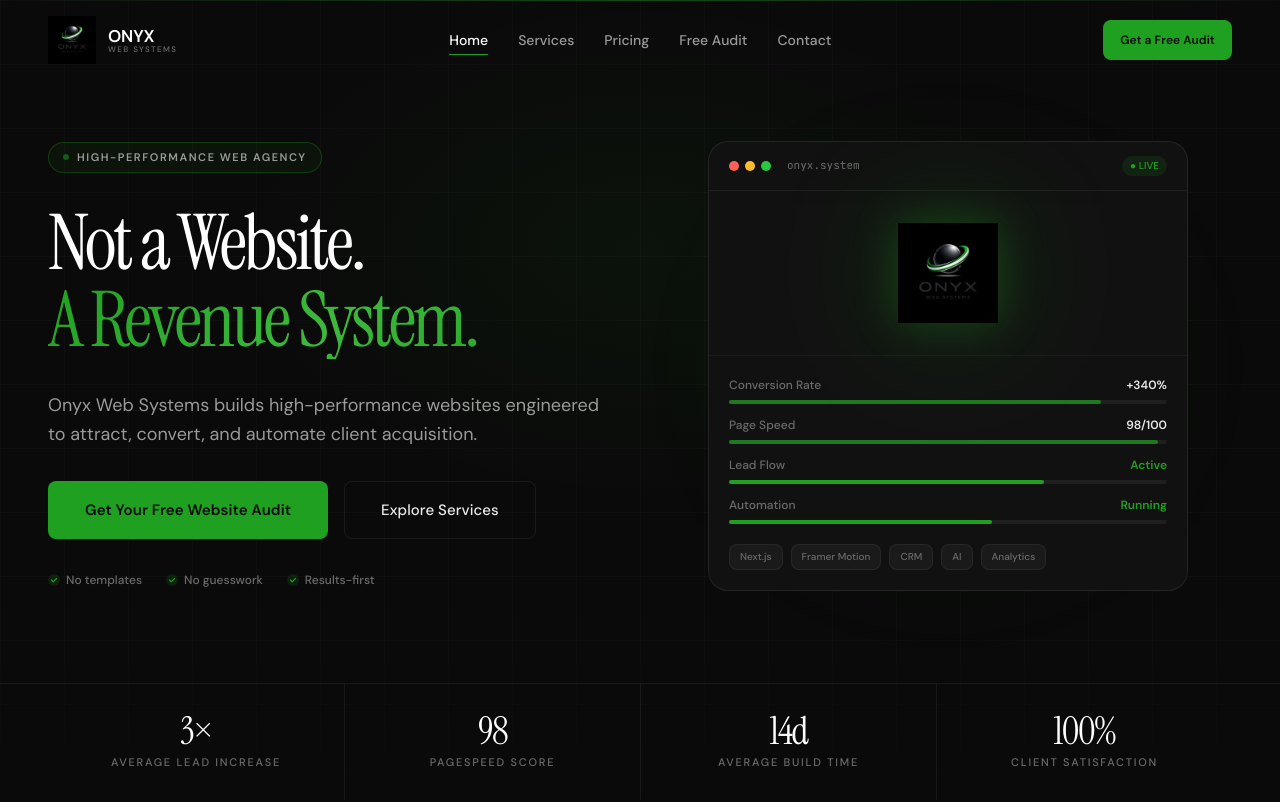
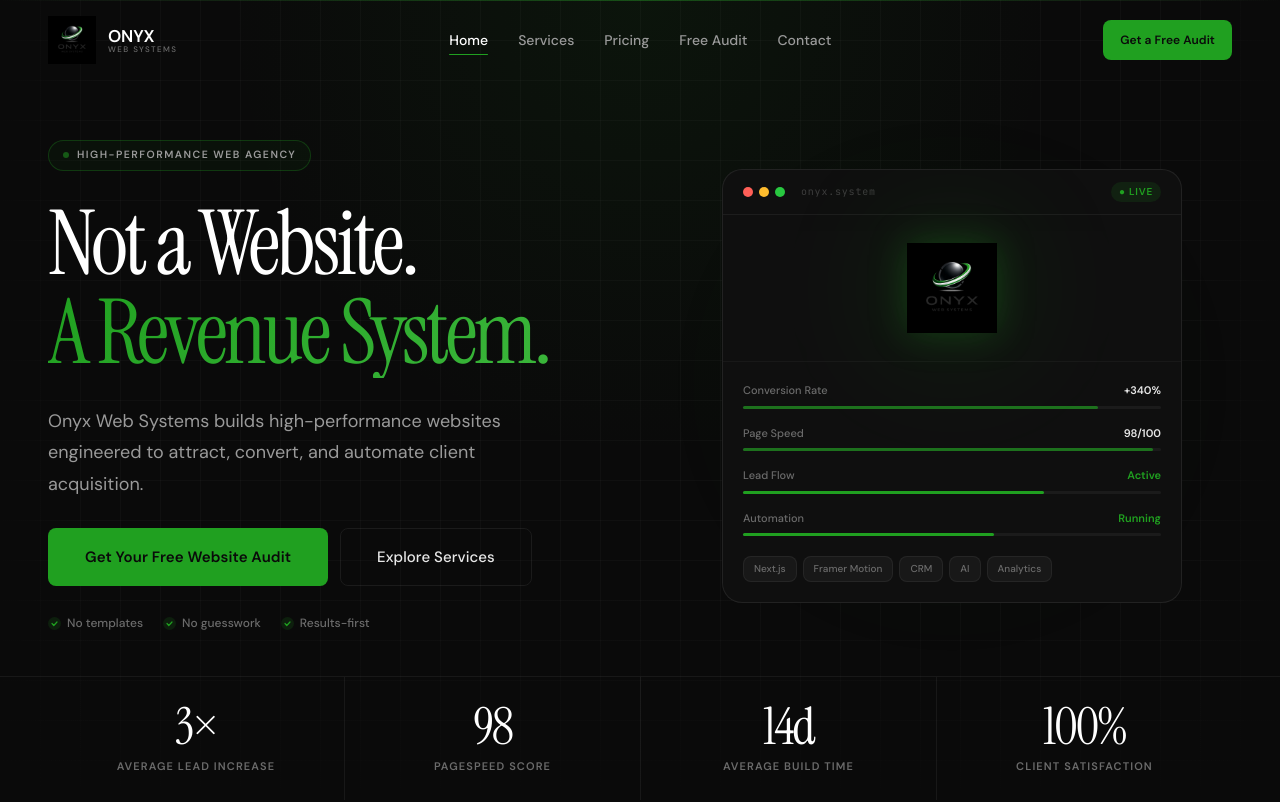
Before and after one commit to onyx-web-systems/onyx-web-systems, a Next.js app: page / in a window 1280 px wide. Shown: the top 802 px of the page. Built offline with nearby package versions, Linux system fonts and the light colour scheme.

Commit message:
Update HeroSection.tsx

```diff
--- a/components/sections/HeroSection.tsx
+++ b/components/sections/HeroSection.tsx
@@ -9,91 +9,80 @@ import { cn } from "@/lib/utils";
 export const HeroSection = () => {
   const ref = useRef<HTMLElement>(null);
   const { scrollYProgress } = useScroll({ target: ref, offset: ["start start", "end start"] });
-  const y = useTransform(scrollYProgress, [0, 1], ["0%", "20%"]);
-  const opacity = useTransform(scrollYProgress, [0, 0.7], [1, 0]);
+  const contentY = useTransform(scrollYProgress, [0, 1], ["0%", "16%"]);
+  const contentOpacity = useTransform(scrollYProgress, [0, 0.65], [1, 0]);
 
   return (
     <section ref={ref} className="relative min-h-[100dvh] flex flex-col overflow-hidden bg-[#0A0A0A]">
 
-      {/* ── Background ── */}
+      {/* Background */}
       <div className="absolute inset-0 pointer-events-none" aria-hidden="true">
-        {/* Top green radial */}
-        <div className="absolute top-0 left-1/2 -translate-x-1/2 w-[800px] h-[500px]"
-          style={{ background: "radial-gradient(ellipse at center, rgba(32,160,32,0.06) 0%, transparent 70%)" }} />
-        {/* Grid */}
-        <div className="absolute inset-0"
-          style={{
-            backgroundImage: "linear-gradient(rgba(255,255,255,0.02) 1px, transparent 1px), linear-gradient(90deg, rgba(255,255,255,0.02) 1px, transparent 1px)",
-            backgroundSize: "64px 64px",
-          }} />
-        {/* Bottom fade */}
-        <div className="absolute bottom-0 inset-x-0 h-48 bg-gradient-to-t from-[#0A0A0A] to-transparent" />
-        {/* Top accent line */}
+        <div className="absolute top-0 left-1/2 -translate-x-1/2 w-[900px] h-[500px]"
+          style={{ background: "radial-gradient(ellipse at 50% 0%, rgba(32,160,32,0.07) 0%, transparent 65%)" }} />
+        <div className="absolute inset-0 bg-grid opacity-100" />
+        <div className="absolute bottom-0 inset-x-0 h-52 bg-gradient-to-t from-[#0A0A0A] to-transparent" />
+        <div className="absolute inset-y-0 left-0 w-24 bg-gradient-to-r from-[#0A0A0A] to-transparent" />
+        <div className="absolute inset-y-0 right-0 w-24 bg-gradient-to-l from-[#0A0A0A] to-transparent" />
         <div className="absolute top-0 inset-x-0 h-px"
           style={{ background: "linear-gradient(to right, transparent, rgba(32,160,32,0.4), transparent)" }} />
       </div>
 
-      {/* ── Content ── */}
-      <motion.div style={{ y, opacity }} className="relative z-10 flex-1 flex items-center pt-28 pb-16">
+      {/* Content */}
+      <motion.div
+        style={{ y: contentY, opacity: contentOpacity }}
+        className="relative z-10 flex-1 flex items-center pt-24 pb-0"
+      >
         <div className="container-site w-full">
-          <div className="grid grid-cols-1 lg:grid-cols-2 gap-16 lg:gap-12 items-center">
+          <div className="grid grid-cols-1 lg:grid-cols-2 gap-12 xl:gap-16 items-center">
 
-            {/* Left — Copy */}
-            <div className="flex flex-col gap-8">
+            {/* Left */}
+            <div className="flex flex-col gap-7">
               {/* Badge */}
               <motion.div
-                initial={{ opacity: 0, y: 16 }}
+                initial={{ opacity: 0, y: 12 }}
                 animate={{ opacity: 1, y: 0 }}
-                transition={{ duration: 0.6, ease: [0.16, 1, 0.3, 1], delay: 0.1 }}
-                className="inline-flex items-center gap-2.5 w-fit"
+                transition={{ duration: 0.55, ease: [0.16,1,0.3,1], delay: 0.05 }}
+                className="w-fit"
               >
                 <div className="flex items-center gap-2 px-3.5 py-1.5 rounded-full border"
-                  style={{ borderColor: "rgba(32,160,32,0.3)", backgroundColor: "rgba(32,160,32,0.06)" }}>
-                  <span className="w-1.5 h-1.5 rounded-full bg-[#20A020] animate-pulse" />
-                  <span className="text-[11px] font-semibold tracking-[0.14em] uppercase text-[#9A9A9A]">
+                  style={{ borderColor: "rgba(32,160,32,0.28)", backgroundColor: "rgba(32,160,32,0.05)" }}>
+                  <span className="w-1.5 h-1.5 rounded-full bg-[#20A020] animate-pulse flex-shrink-0" />
+                  <span className="text-[10.5px] font-semibold tracking-[0.14em] uppercase text-[#9A9A9A]">
                     High-Performance Web Agency
                   </span>
                 </div>
               </motion.div>
 
               {/* Headline */}
-              <motion.div
-                initial={{ opacity: 0, y: 28 }}
+              <motion.h1
+                className="display-xl text-balance"
+                initial={{ opacity: 0, y: 24 }}
                 animate={{ opacity: 1, y: 0 }}
-                transition={{ duration: 0.8, ease: [0.16, 1, 0.3, 1], delay: 0.2 }}
+                transition={{ duration: 0.75, ease: [0.16,1,0.3,1], delay: 0.15 }}
               >
-                <h1 className="font-display text-white text-balance leading-[1.0]"
-                  style={{ fontSize: "clamp(3rem, 6vw, 5.5rem)", letterSpacing: "-0.04em" }}>
-                  Not a Website.{" "}
-                  <span className="block" style={{
-                    background: "linear-gradient(135deg, #20A020 0%, #3DB83D 50%, #20A020 100%)",
-                    WebkitBackgroundClip: "text",
-                    WebkitTextFillColor: "transparent",
-                    backgroundClip: "text",
-                  }}>
-                    A Revenue System.
-                  </span>
-                </h1>
-              </motion.div>
+                Not a Website.{" "}
+                <span className="block text-gradient-accent">
+                  A Revenue System.
+                </span>
+              </motion.h1>
 
               {/* Sub */}
               <motion.p
-                initial={{ opacity: 0, y: 20 }}
+                className="body-lg max-w-lg"
+                initial={{ opacity: 0, y: 18 }}
                 animate={{ opacity: 1, y: 0 }}
-                transition={{ duration: 0.7, ease: [0.16, 1, 0.3, 1], delay: 0.35 }}
-                className="text-[#9A9A9A] leading-relaxed max-w-xl"
-                style={{ fontSize: "clamp(1rem, 1.5vw, 1.125rem)" }}
+                transition={{ duration: 0.65, ease: [0.16,1,0.3,1], delay: 0.28 }}
               >
-                Onyx Web Systems builds high-performance websites engineered to attract,
-                convert, and automate client acquisition.
+                Onyx Web Systems builds high-performance websites engineered to
+                attract, convert, and automate client acquisition.
               </motion.p>
 
               {/* CTAs */}
               <motion.div
-                initial={{ opacity: 0, y: 16 }}
+                className="flex flex-col sm:flex-row items-start sm:items-center gap-3"
+                initial={{ opacity: 0, y: 14 }}
                 animate={{ opacity: 1, y: 0 }}
-                transition={{ duration: 0.7, ease: [0.16, 1, 0.3, 1], delay: 0.5 }}
-                className="flex flex-col sm:flex-row items-start sm:items-center gap-4"
+                transition={{ duration: 0.6, ease: [0.16,1,0.3,1], delay: 0.4 }}
               >
                 <LinkButton href="/audit" variant="primary" size="lg">
                   Get Your Free Website Audit
@@ -103,31 +92,28 @@ export const HeroSection = () => {
                 </LinkButton>
               </motion.div>
 
-              {/* Trust row */}
+              {/* Trust */}
               <motion.div
+                className="flex flex-wrap items-center gap-x-5 gap-y-2"
                 initial={{ opacity: 0 }}
                 animate={{ opacity: 1 }}
-                transition={{ duration: 0.6, delay: 0.7 }}
-                className="flex flex-wrap items-center gap-x-6 gap-y-2"
+                transition={{ duration: 0.5, delay: 0.58 }}
               >
                 {["No templates", "No guesswork", "Results-first"].map((t) => (
                   <span key={t} className="flex items-center gap-1.5 text-xs text-[#6B6B6B] font-medium">
-                    <svg width="12" height="12" viewBox="0 0 12 12" fill="none">
-                      <circle cx="6" cy="6" r="6" fill="#20A020" fillOpacity="0.15" />
-                      <path d="M3.5 6L5.2 7.8L8.5 4.5" stroke="#20A020" strokeWidth="1.2" strokeLinecap="round" strokeLinejoin="round" />
-                    </svg>
+                    <CheckMark />
                     {t}
                   </span>
                 ))}
               </motion.div>
             </div>
 
-            {/* Right — Systems Visual Panel */}
+            {/* Right — Systems panel */}
             <motion.div
-              initial={{ opacity: 0, x: 32 }}
+              className="hidden lg:flex items-center justify-center"
+              initial={{ opacity: 0, x: 28 }}
               animate={{ opacity: 1, x: 0 }}
-              transition={{ duration: 0.9, ease: [0.16, 1, 0.3, 1], delay: 0.4 }}
-              className="hidden lg:flex items-center justify-center"
+              transition={{ duration: 0.85, ease: [0.16,1,0.3,1], delay: 0.32 }}
             >
               <SystemsPanel />
             </motion.div>
@@ -135,29 +121,25 @@ export const HeroSection = () => {
         </div>
       </motion.div>
 
-      {/* ── Stats bar ── */}
+      {/* Stats bar */}
       <motion.div
-        initial={{ opacity: 0, y: 16 }}
-        animate={{ opacity: 1, y: 0 }}
-        transition={{ duration: 0.6, delay: 0.9 }}
-        className="relative z-10 border-t border-white/[0.06]"
+        initial={{ opacity: 0 }}
+        animate={{ opacity: 1 }}
+        transition={{ duration: 0.6, delay: 0.75 }}
+        className="relative z-10 mt-auto border-t border-white/[0.06]"
       >
         <div className="container-site">
           <div className="grid grid-cols-2 lg:grid-cols-4 divide-x divide-white/[0.06]">
             {[
-              { value: "3×",    label: "Average Lead Increase" },
-              { value: "98",    label: "PageSpeed Score" },
-              { value: "14d",   label: "Average Build Time" },
-              { value: "100%",  label: "Client Satisfaction" },
+              { value: "3×",   label: "Average Lead Increase" },
+              { value: "98",   label: "PageSpeed Score" },
+              { value: "14d",  label: "Average Build Time" },
+              { value: "100%", label: "Client Satisfaction" },
             ].map((s) => (
-              <div key={s.label} className="flex flex-col items-center justify-center py-7 px-4 gap-1 group">
-                <span className="font-display text-white font-normal leading-none"
-                  style={{ fontSize: "clamp(1.75rem, 3vw, 2.5rem)", letterSpacing: "-0.04em" }}>
-                  {s.value}
-                </span>
-                <span className="text-[11px] font-medium tracking-widest uppercase text-[#6B6B6B]">
-                  {s.label}
-                </span>
+              <div key={s.label}
+                className="flex flex-col items-center justify-center py-6 px-4 gap-1.5">
+                <span className="stat-value">{s.value}</span>
+                <span className="stat-label">{s.label}</span>
               </div>
             ))}
           </div>
@@ -167,81 +149,76 @@ export const HeroSection = () => {
   );
 };
 
-/* ── Systems Visual Panel ── */
+/* ── Systems Panel ── */
 const SystemsPanel = () => (
-  <div className="relative w-full max-w-[480px]">
-    {/* Outer glow */}
-    <div className="absolute inset-0 rounded-2xl blur-3xl opacity-20"
+  <div className="relative w-full max-w-[460px]">
+    <div className="absolute inset-0 rounded-2xl blur-3xl opacity-[0.15]"
       style={{ background: "radial-gradient(ellipse, #20A020, transparent 70%)" }} aria-hidden="true" />
 
-    {/* Main panel */}
     <div className="relative rounded-2xl border overflow-hidden"
-      style={{ backgroundColor: "#111111", borderColor: "rgba(255,255,255,0.08)" }}>
+      style={{ backgroundColor: "#0F0F0F", borderColor: "rgba(255,255,255,0.08)" }}>
 
-      {/* Panel header */}
-      <div className="flex items-center justify-between px-5 py-3.5 border-b" style={{ borderColor: "rgba(255,255,255,0.06)" }}>
+      {/* Header bar */}
+      <div className="flex items-center justify-between px-5 py-3 border-b border-white/[0.06]">
         <div className="flex items-center gap-2">
           <div className="flex gap-1.5">
-            {["#FF5F57", "#FEBC2E", "#28C840"].map((c) => (
+            {["#FF5F57","#FEBC2E","#28C840"].map((c) => (
               <div key={c} className="w-2.5 h-2.5 rounded-full" style={{ backgroundColor: c }} />
             ))}
           </div>
-          <span className="text-[11px] text-[#6B6B6B] font-mono ml-2">onyx.system</span>
+          <span className="text-[10px] text-[#3D3D3D] font-mono ml-2 tracking-wider">onyx.system</span>
         </div>
-        <span className="text-[10px] font-medium px-2 py-0.5 rounded-full"
+        <span className="text-[10px] font-semibold px-2 py-0.5 rounded-full tracking-wider"
           style={{ backgroundColor: "rgba(32,160,32,0.12)", color: "#20A020" }}>
           ● LIVE
         </span>
       </div>
 
-      {/* Logo centered */}
-      <div className="flex items-center justify-center py-8 border-b" style={{ borderColor: "rgba(255,255,255,0.04)" }}>
+      {/* Logo */}
+      <div className="flex items-center justify-center py-7 border-b border-white/[0.04]">
         <div className="relative">
-          <div className="absolute inset-0 blur-2xl opacity-30 scale-150"
+          <div className="absolute inset-0 blur-2xl opacity-25 scale-150"
             style={{ background: "radial-gradient(ellipse, #20A020, transparent)" }} aria-hidden="true" />
-          <Image src="/logo.png" alt="Onyx Web Systems" width={100} height={100}
+          <Image src="/logo.png" alt="Onyx Web Systems" width={90} height={90}
             className="relative z-10 object-contain"
-            style={{ filter: "drop-shadow(0 0 20px rgba(32,160,32,0.3))" }} />
+            style={{ filter: "drop-shadow(0 0 18px rgba(32,160,32,0.28))" }} />
         </div>
       </div>
 
-      {/* System metrics */}
-      <div className="p-5 flex flex-col gap-3">
+      {/* Metrics */}
+      <div className="p-5 flex flex-col gap-4">
         {[
           { label: "Conversion Rate", value: "+340%", bar: 85 },
           { label: "Page Speed",      value: "98/100", bar: 98 },
-          { label: "Lead Flow",       value: "Active",  bar: 72, isStatus: true },
-          { label: "Automation",      value: "Running", bar: 60, isStatus: true },
+          { label: "Lead Flow",       value: "Active",  bar: 72, accent: true },
+          { label: "Automation",      value: "Running", bar: 60, accent: true },
         ].map((m, i) => (
-          <motion.div
-            key={m.label}
-            initial={{ opacity: 0, x: 12 }}
+          <motion.div key={m.label}
+            initial={{ opacity: 0, x: 10 }}
             animate={{ opacity: 1, x: 0 }}
-            transition={{ delay: 0.6 + i * 0.08, duration: 0.5, ease: [0.16, 1, 0.3, 1] }}
+            transition={{ delay: 0.55 + i * 0.08, duration: 0.45, ease: [0.16,1,0.3,1] }}
             className="flex flex-col gap-1.5"
           >
             <div className="flex items-center justify-between">
-              <span className="text-xs text-[#6B6B6B] font-medium">{m.label}</span>
-              <span className="text-xs font-semibold" style={{ color: m.isStatus ? "#20A020" : "#E8E8E8" }}>
+              <span className="text-[11px] text-[#6B6B6B] font-medium">{m.label}</span>
+              <span className="text-[11px] font-semibold" style={{ color: m.accent ? "#20A020" : "#E8E8E8" }}>
                 {m.value}
               </span>
             </div>
-            <div className="h-1 rounded-full" style={{ backgroundColor: "rgba(255,255,255,0.06)" }}>
-              <motion.div
-                className="h-full rounded-full"
-                style={{ backgroundColor: m.isStatus ? "#20A020" : "rgba(32,160,32,0.7)" }}
+            <div className="h-[3px] rounded-full bg-white/[0.05]">
+              <motion.div className="h-full rounded-full"
+                style={{ backgroundColor: m.accent ? "#20A020" : "rgba(32,160,32,0.65)" }}
                 initial={{ width: 0 }}
                 animate={{ width: `${m.bar}%` }}
-                transition={{ delay: 0.8 + i * 0.1, duration: 0.8, ease: [0.16, 1, 0.3, 1] }}
-              />
+                transition={{ delay: 0.75 + i * 0.1, duration: 0.75, ease: [0.16,1,0.3,1] }} />
             </div>
           </motion.div>
         ))}
       </div>
 
-      {/* Bottom tags */}
-      <div className="flex flex-wrap gap-2 px-5 pb-5">
-        {["Next.js", "Framer Motion", "CRM", "AI", "Analytics"].map((tag) => (
+      {/* Tags */}
+      <div className="flex flex-wrap gap-1.5 px-5 pb-5">
+        {["Next.js","Framer Motion","CRM","AI","Analytics"].map((tag) => (
           <span key={tag} className="text-[10px] font-medium px-2.5 py-1 rounded-md"
             style={{ backgroundColor: "rgba(255,255,255,0.04)", color: "#6B6B6B", border: "1px solid rgba(255,255,255,0.06)" }}>
             {tag}
@@ -251,3 +228,10 @@ const SystemsPanel = () => (
     </div>
   </div>
 );
+
+const CheckMark = () => (
+  <svg width="13" height="13" viewBox="0 0 13 13" fill="none">
+    <circle cx="6.5" cy="6.5" r="6.5" fill="#20A020" fillOpacity="0.14" />
+    <path d="M4 6.5L5.8 8.5L9 5" stroke="#20A020" strokeWidth="1.2" strokeLinecap="round" strokeLinejoin="round" />
+  </svg>
+);
```
